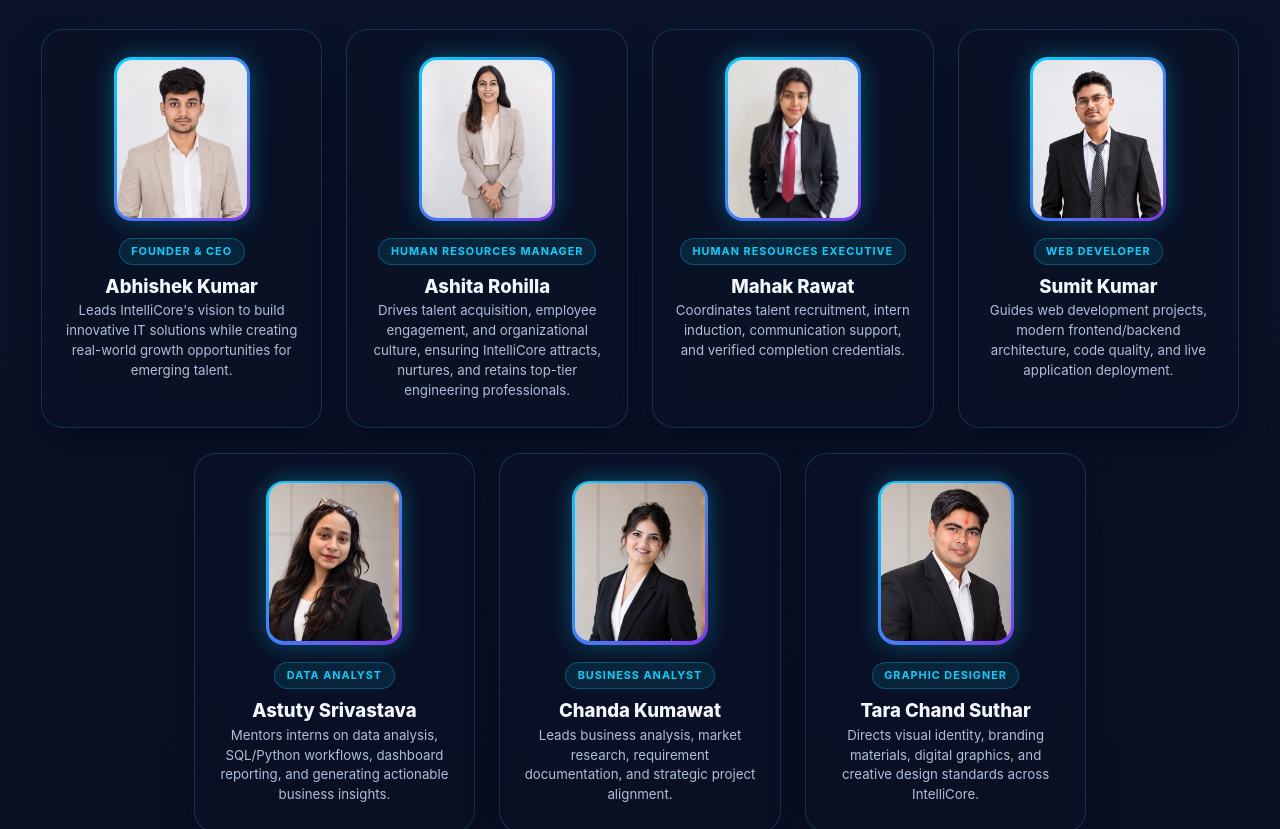
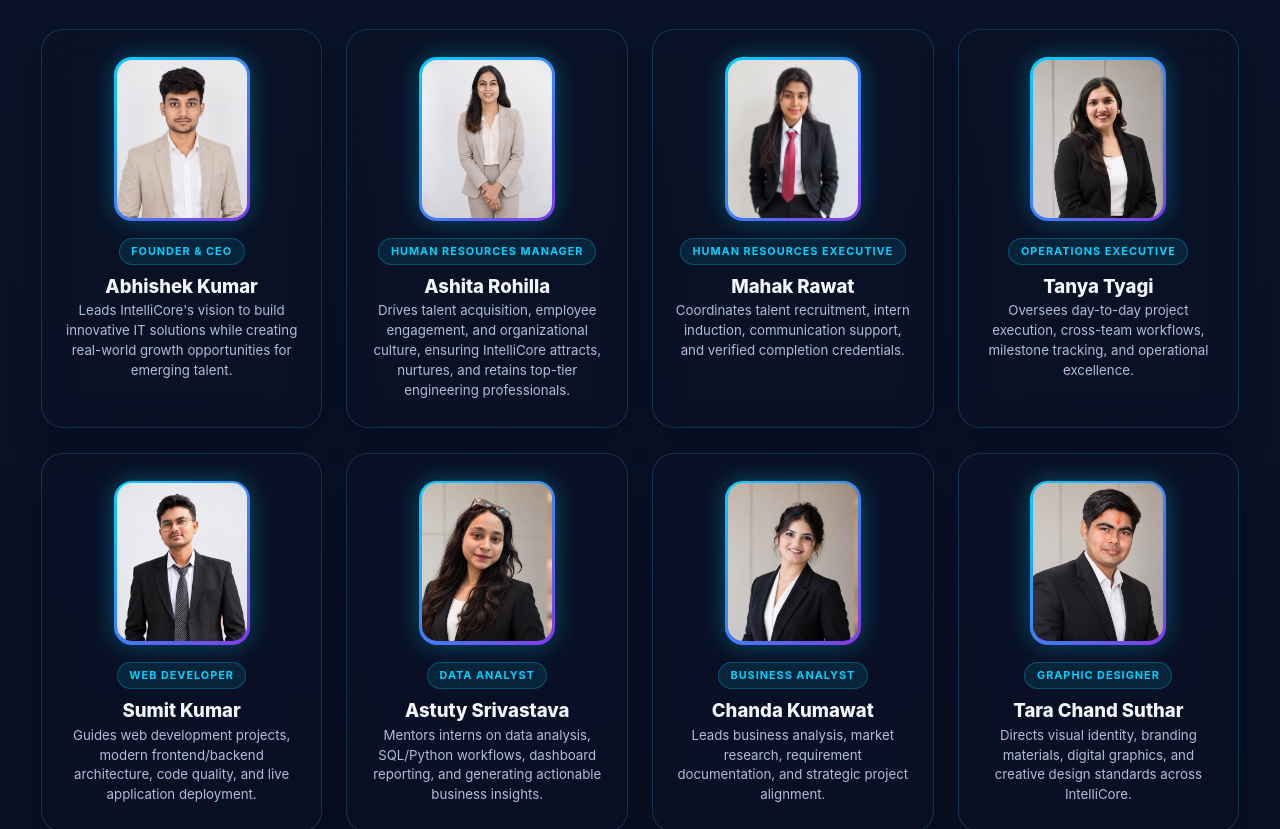
Before and after one commit to ctrlabhi/IntelliCore, a plain HTML site: page index.html in a window 1280 px wide. Shown: the part 8787-9616 px from the top of the page. Drawn offline with Linux system fonts and the light colour scheme; no server answers.

Commit message:
Update index.html

```diff
--- a/index.html
+++ b/index.html
@@ -1045,15 +1045,15 @@
             <p class="team-bio">Coordinates talent recruitment, intern induction, communication support, and verified completion credentials.</p>
           </article>
 
-          <!-- 4. Abhishek Diwan -->
-          <!-- <article class="glass-card team-card">
+          <!-- 4. Tanya Tyagi -->
+          <article class="glass-card team-card">
             <div class="team-photo-frame">
-              <img src="Photos/AbhishekDiwan.jpeg"/>
+              <img src="Photos/Tanya.jpeg"/>
             </div>
             <span class="team-dept-pill">Operations Executive</span>
-            <h3 class="team-name">Abhishek Diwan</h3>
+            <h3 class="team-name">Tanya Tyagi</h3>
             <p class="team-bio">Oversees day-to-day project execution, cross-team workflows, milestone tracking, and operational excellence.</p>
-          </article> -->
+          </article>
 
           <!-- 5. Sumit Kumar -->
           <article class="glass-card team-card">
```
